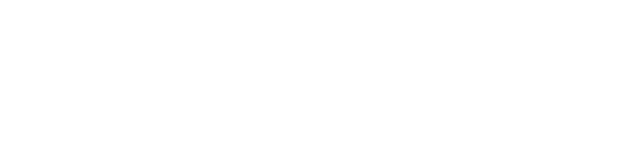
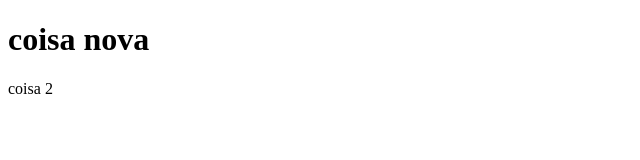
Before and after one commit to felopas/calma, a plain HTML site: page index.html in a window 1280 px wide. Shown: the whole page, without its empty margins (0-640 px from the left). Drawn offline with Linux system fonts and the light colour scheme.

Commit message:
coisa nova aprendendo

```diff
--- a/index.html
+++ b/index.html
@@ -6,6 +6,7 @@
     <title>Docaaument</title>
 </head>
 <body>
-
+    <h1>coisa nova</h1>
+    <p>coisa 2</p>
 </body>
 </html>
```
